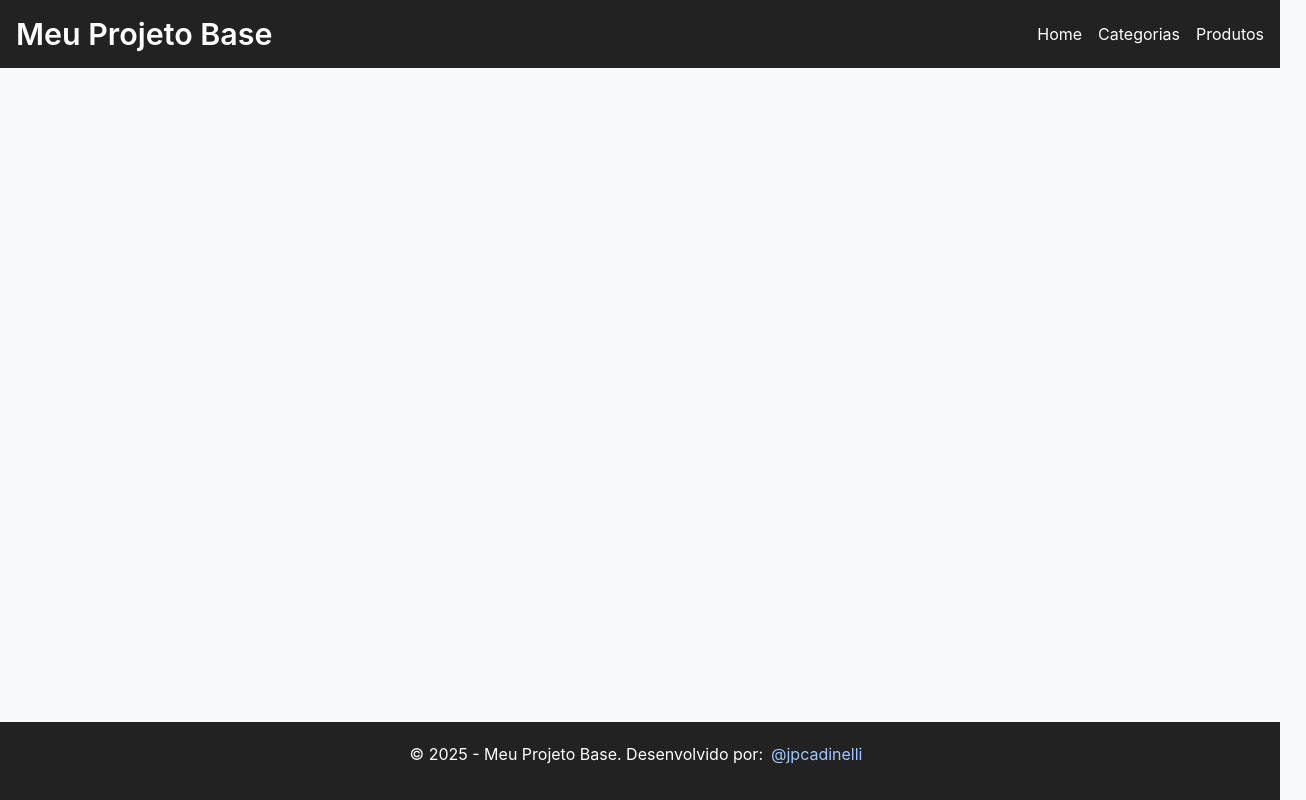
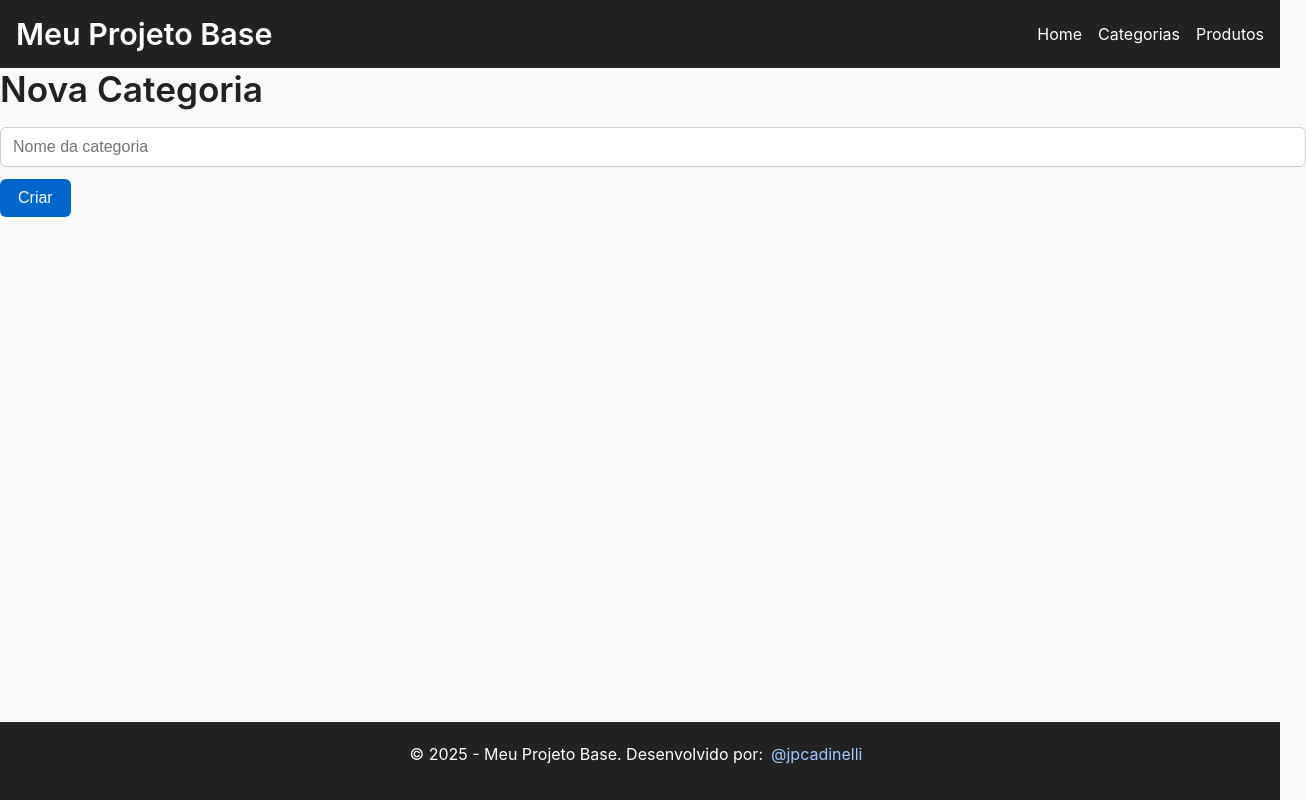
Before and after one commit to jpcadinelli/front-padrao-vite-react, a React (Vite) app: page /categorias/nova in a window 1280 px wide. Shown: the whole page, 1306 px wide, since content can reach past the window. Built offline with nearby package versions, Linux system fonts and the light colour scheme.

Commit message:
feat: add páginas de categorias

```diff
--- /dev/null
+++ b/src/features/categorias/pages/CategoriaFormPage.jsx
@@ -0,0 +1,48 @@
+import { useEffect, useState } from "react";
+import { useNavigate, useParams } from "react-router-dom";
+import { categoriasService } from "../services/categoriasService";
+
+export default function CategoriaFormPage() {
+    const { id } = useParams();
+    const navigate = useNavigate();
+
+    const [form, setForm] = useState({
+        nome: "",
+    });
+
+    useEffect(() => {
+        if (id) {
+            categoriasService.buscarPorId(id)
+                .then((res) => setForm(res.data))
+                .catch(() => {});
+        }
+    }, [id]);
+
+    const submit = (e) => {
+        e.preventDefault();
+
+        const action = id
+            ? categoriasService.atualizar(id, form)
+            : categoriasService.criar(form);
+
+        action.then(() => {
+            navigate("/categorias");
+        });
+    };
+
+    return (
+        <form onSubmit={submit}>
+            <h1>{id ? "Editar Categoria" : "Nova Categoria"}</h1>
+
+            <input
+                value={form.nome}
+                placeholder="Nome da categoria"
+                onChange={(e) => setForm({ ...form, nome: e.target.value })}
+            />
+
+            <br />
+
+            <button type="submit">{id ? "Salvar" : "Criar"}</button>
+        </form>
+    );
+}
--- a/src/features/categorias/pages/CategoriaPage.jsx
+++ b/src/features/categorias/pages/CategoriaPage.jsx
@@ -1,20 +1,61 @@
 import { useEffect, useState } from "react";
 import { categoriasService } from "../services/categoriasService";
+import { Link } from "react-router-dom";
 
 export default function CategoriasPage() {
-    const [lista, setLista] = useState([]);
+    const [categorias, setCategorias] = useState([]);
+
+    const carregar = () => {
+        categoriasService.listar()
+            .then((res) => setCategorias(res.data))
+            .catch(() => {});
+    };
 
     useEffect(() => {
-        categoriasService
-            .listar()
-            .then(setLista)
-            .catch((err) => console.error(err));
+        carregar();
     }, []);
+
+    const excluir = (id) => {
+        if (!confirm("Deseja realmente excluir esta categoria?")) return;
+
+        categoriasService.excluir(id).then(() => {
+            carregar();
+        });
+    };
 
     return (
         <div>
             <h1>Categorias</h1>
-            {lista.map((c) => (<p key={c.id}>{c.nome}</p>))}
+
+            <Link to="/categorias/nova">
+                <button>+ Nova Categoria</button>
+            </Link>
+
+            <table>
+                <thead>
+                <tr>
+                    <th>Nome</th>
+                    <th>Ações</th>
+                </tr>
+                </thead>
+                <tbody>
+                {categorias.map((cat) => (
+                    <tr key={cat.id}>
+                        <td>{cat.nome}</td>
+
+                        <td>
+                            <Link to={`/categorias/${cat.id}`}>
+                                <button>Editar</button>
+                            </Link>
+
+                            <button onClick={() => excluir(cat.id)}>
+                                Excluir
+                            </button>
+                        </td>
+                    </tr>
+                ))}
+                </tbody>
+            </table>
         </div>
     );
 }
--- a/src/routes/AppRoutes.jsx
+++ b/src/routes/AppRoutes.jsx
@@ -2,6 +2,7 @@ import { Routes, Route } from "react-router-dom";
 
 import HomePage from "./../features/home/pages/HomePage";
 import CategoriasPage from "../features/categorias/pages/CategoriaPage";
+import CategoriaFormPage from "../features/categorias/pages/CategoriaFormPage";
 import ProdutosPage from "../features/produtos/pages/ProdutosPage";
 import ProdutoFormPage from "../features/produtos/pages/ProdutoFormPage";
 
@@ -10,6 +11,8 @@ export default function AppRoutes() {
     <Routes>
       <Route path="/" element={<HomePage />} />
       <Route path="/categorias" element={<CategoriasPage />} />
+      <Route path="/categorias/nova" element={<CategoriaFormPage />} />
+      <Route path="/categorias/:id" element={<CategoriaFormPage />} />
       <Route path="/produtos" element={<ProdutosPage />} />
       <Route path="/produtos/novo" element={<ProdutoFormPage />} />
       <Route path="/produtos/:id" element={<ProdutoFormPage />} />
```
